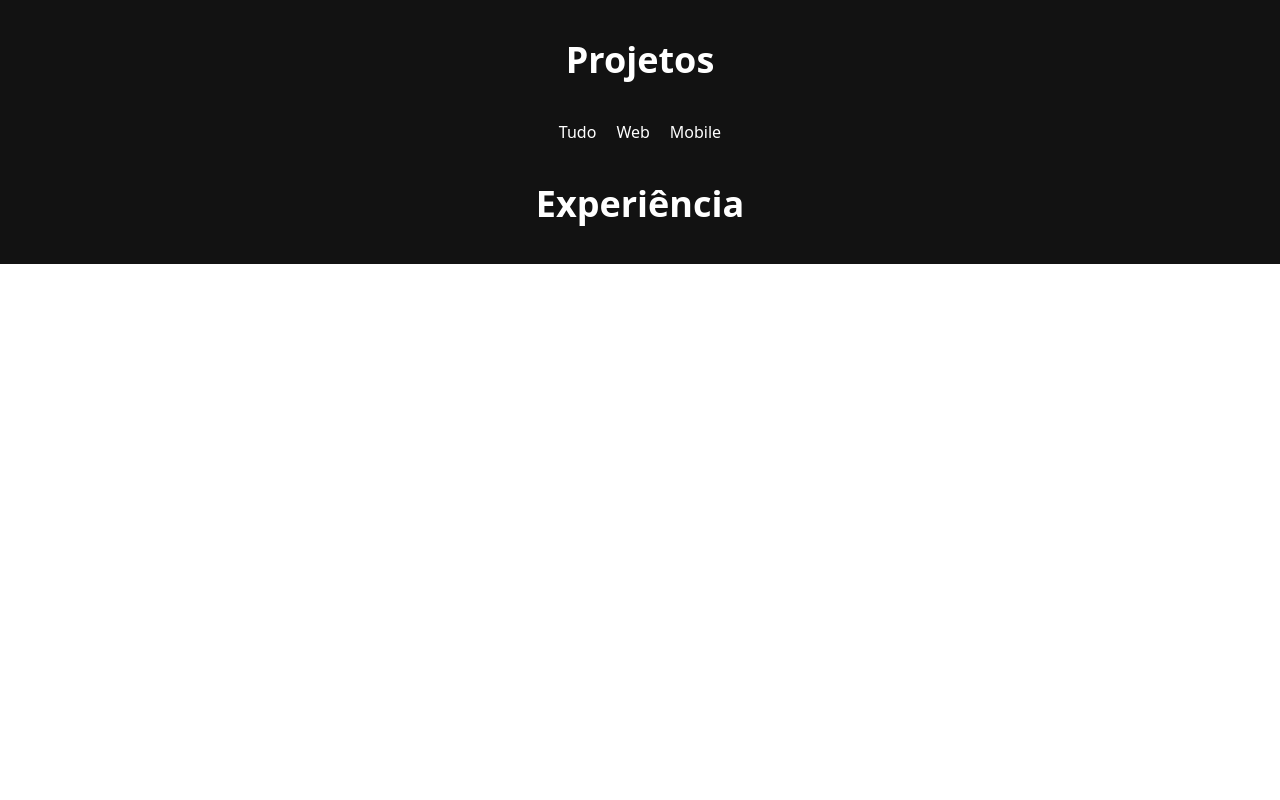
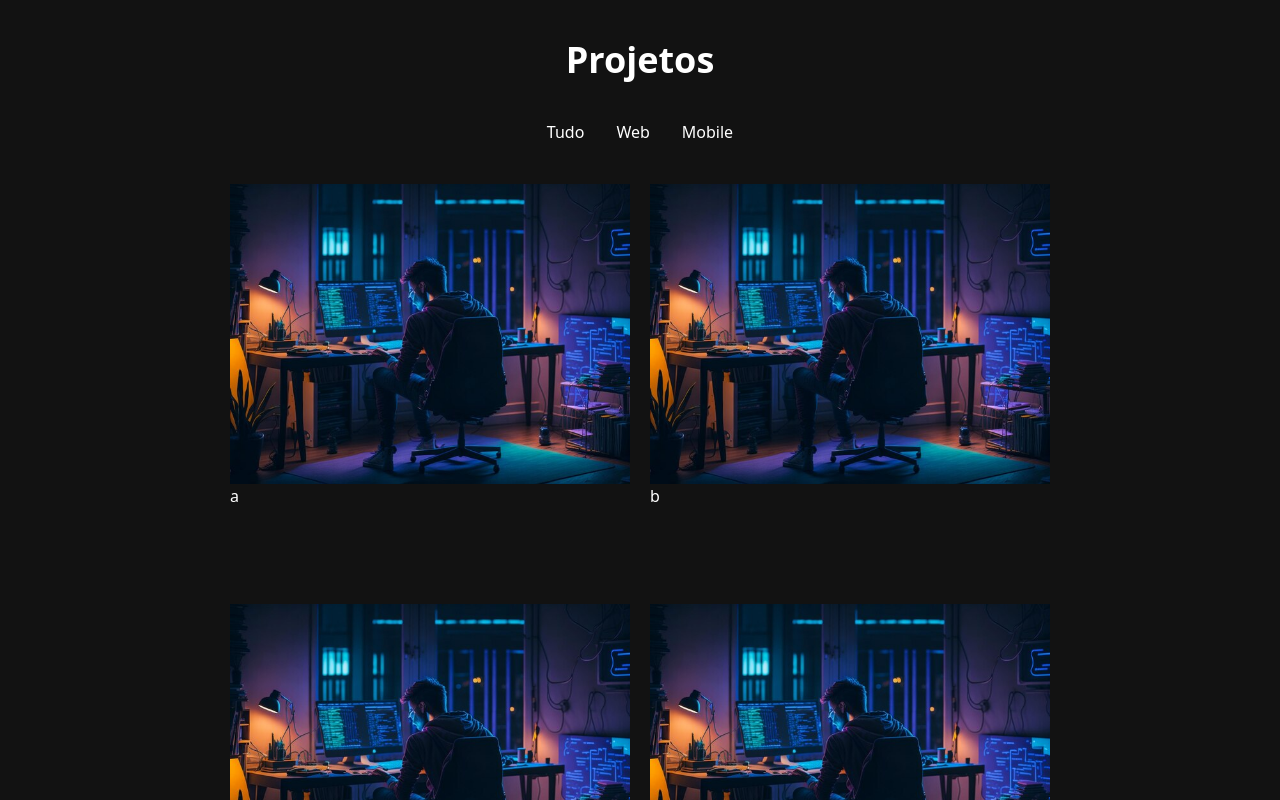
Before and after one commit to HigorSR/Portfolio, a Next.js app: page / in a window 1280 px wide. Shown: the part 1600-2400 px from the top of the page. Before the commit the page ends 1864 px from the top, so only its background shows below. Built offline with nearby package versions, Linux system fonts and the light colour scheme.

Commit message:
Update ProjectsSection.jsx

```diff
--- a/src/app/components/ProjectsSection.jsx
+++ b/src/app/components/ProjectsSection.jsx
@@ -1,12 +1,62 @@
+"use client";
+
+import ProjectCard from "./ProjectCar";
+
 export default function ProjectsSection() {
+  const projects = [
+    {
+      id: 1,
+      title: "a",
+      img: "/images/about-image.jpg",
+      code: "code",
+      live: "live",
+    },
+    {
+      id: 2,
+      title: "b",
+      img: "/images/about-image.jpg",
+    },
+    {
+      id: 3,
+      title: "c",
+      img: "/images/about-image.jpg",
+    },
+    {
+      id: 4,
+      title: "f",
+      img: "/images/about-image.jpg",
+    },
+    {
+      id: 5,
+      title: "r",
+      img: "/images/about-image.jpg",
+    },
+    {
+      id: 6,
+      title: "f",
+      img: "/images/about-image.jpg",
+    },
+  ];
+
   return (
     <div className="flex flex-col items-center gap-10 text-white my-10">
       <h1 className="text-4xl font-bold">Projetos</h1>
-      <div className="flex gap-5">
+      <div className="flex gap-8">
         <button>Tudo</button>
         <button>Web</button>
         <button>Mobile</button>
       </div>
+      <div className="flex flex-wrap items-center justify-center gap-5">
+        {projects.map((project, index) => (
+          <ProjectCard
+            key={index}
+            title={project.title}
+            img={project.img}
+            code={project.code}
+            live={project.live}
+          />
+        ))}
+      </div>
     </div>
-  )
+  );
 }
```
